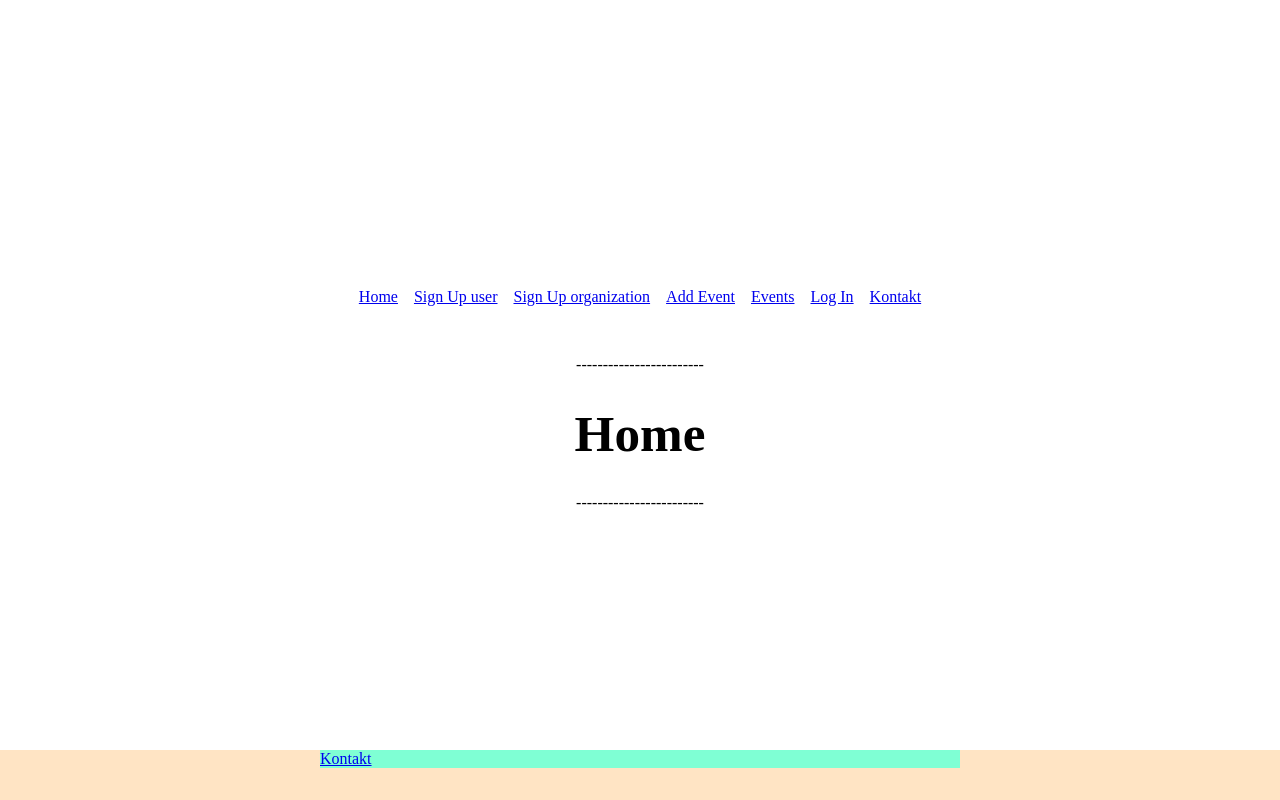
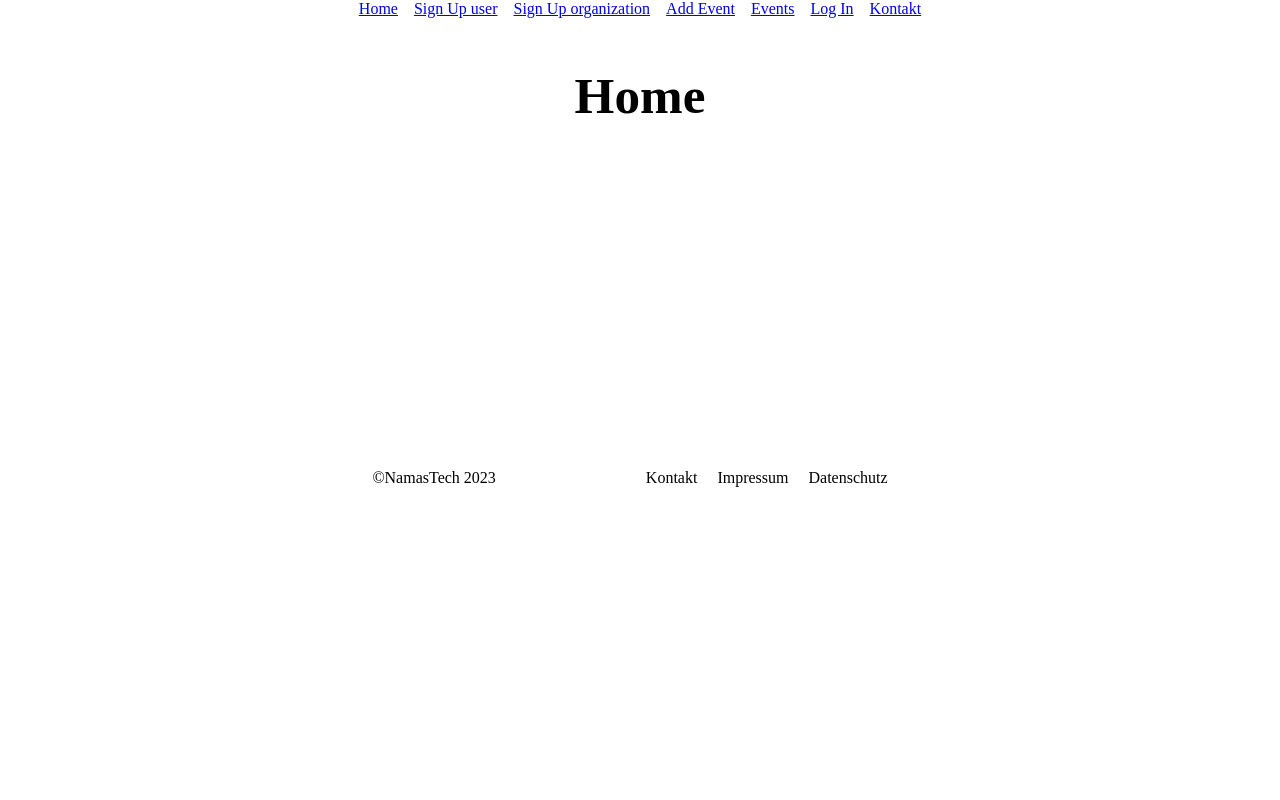
Before and after one commit to NAMASTECH/Kultur-Ausstellungsplattform-frontend, a React (Vite) app: page / in a window 1280 px wide. Built offline with nearby package versions, Linux system fonts and the light colour scheme.

Commit message:
footerstyling

```diff
--- a/src/js/components/Layout/Footer.jsx
+++ b/src/js/components/Layout/Footer.jsx
@@ -1,12 +1,37 @@
 import React from "react";
 import { Link } from "react-router-dom";
 
+import "./footer.scss";
 export const Footer = () => {
   return (
     <footer className="footer-container">
-      <span className="contact-info">
-        <ul>{<Link to="/kontakt">Kontakt</Link>}</ul>
-      </span>
+      <div className="contact-info">
+        <ul>
+          <li>
+            <Link to="/NamasTech" className="namastech">
+              &copy;NamasTech 2023
+            </Link>
+          </li>
+          <li>
+            <Link to="/kontakt" className="kontakt">
+              Kontakt
+            </Link>
+          </li>
+          <li>
+            <Link to="/Impressum" className="impressum">
+              Impressum
+            </Link>
+          </li>
+          <li>
+            <Link
+              to="/datenschutz"
+              className="datenschutz"
+            >
+              Datenschutz
+            </Link>
+          </li>
+        </ul>
+      </div>
     </footer>
   );
 };
--- a/src/js/components/Layout/Layout.jsx
+++ b/src/js/components/Layout/Layout.jsx
@@ -1,7 +1,7 @@
 import { Outlet } from "react-router-dom";
 // import { AuthStoreProvider, useAuthStore } from "../hooks/useAuthStore";
 import { AuthStoreProvider } from "../../hooks/useAuthStore";
-import { EventProvider } from "../../context/EventContext.jsx"
+import { EventProvider } from "../../context/EventContext.jsx";
 
 import { Footer } from "./Footer.jsx";
 import Header from "./Header.jsx";
@@ -10,18 +10,16 @@ export default function Layout() {
   return (
     <AuthStoreProvider>
       <EventProvider>
-
         <div className="app">
           <Header />
-          <p>------------------------</p>
+
           <main>
             {/* Unteransichten bzw. Kindrouten */}
             <Outlet />
           </main>
-          <p>------------------------</p>
+
           <Footer />
         </div>
-
       </EventProvider>
     </AuthStoreProvider>
   );
--- /dev/null
+++ b/src/js/components/Layout/footer.scss
@@ -0,0 +1,31 @@
+.footer-container {
+    padding: 10px;
+    margin: auto;
+    width: 100%;
+
+    .contact-info {
+
+        ul {
+            display: flex;
+            list-style: none;
+            justify-content: center;
+
+
+            .namastech {
+                align-items: flex-start;
+                color: black;
+                margin-right: 150px;
+                text-decoration: none;
+            }
+
+            .kontakt,
+            .impressum,
+            .datenschutz {
+                text-decoration: none;
+                margin-right: 20px;
+                color: black;
+                justify-content: flex-end;
+            }
+        }
+    }
+}
--- a/src/styles/App.scss
+++ b/src/styles/App.scss
@@ -76,28 +76,7 @@ $font-size: 3.2em;
 
   }
 
-  .footer-container{
-    flex-direction: column;
-    margin-top: auto;
-    background-color: bisque;
-    display: flex;
-    width: 100%;
-    height: 50px;
-    margin: 0 auto;
-    position:fixed;
-    bottom: 0;
-   .contact-info {
-    flex-direction: column;
-    color:rgb(23, 13, 168) ;
-    background-color: aquamarine;
-    width: 50%;
-    margin: 0 auto;
-    align-items: center;
 
 
-   }
-
-
-  }
 
 }
```
